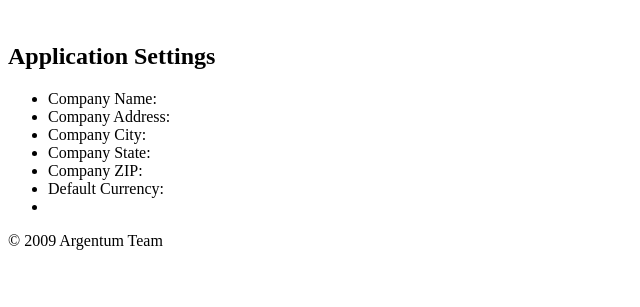
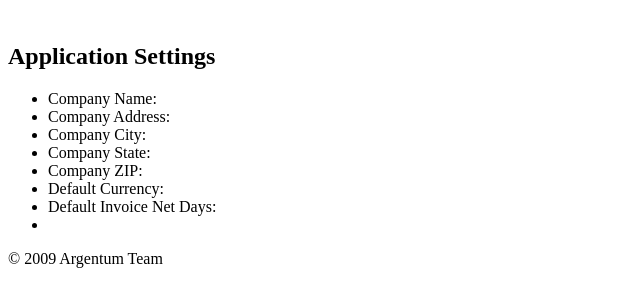
Before and after one commit to zombor/argentum-invoice, a PHP site: the page made by modules/argentum_core/views/admin/settings/application.php in a window 1280 px wide. Shown: the part 153-460 px from the top of the page, without its empty margins (0-640 px from the left). Run offline with PHP 8.4, Linux system fonts and the light colour scheme; the template is opened without the code that fills it: most values are stand-ins (such as "Sample title", 1, 10 or a date in 2020); data that the repository does not hold is empty; some libraries are stand-ins or nearby versions.

Commit message:
Fixing #218.

```diff
--- a/modules/argentum_core/views/admin/settings/application.php
+++ b/modules/argentum_core/views/admin/settings/application.php
@@ -10,6 +10,7 @@
 	<li><label for="company_state">Company State:</label> <?=form::input('company_state', $settings->company_state)?></li>
 	<li><label for="company_zip">Company ZIP:</label> <?=form::input('company_zip', $settings->company_zip)?></li>
 	<li><label for="default_currency">Default Currency:</label> <?=form::dropdown('default_currency', Auto_Modeler_ORM::factory('currency')->select_list('id', array('name', 'symbol')), $settings->default_currency, 'disabled="disabled"')?></li>
+	<li><label for="default_invoice_net_days">Default Invoice Net Days:</label> <?=form::input('default_invoice_net_days', $settings->default_invoice_net_days)?></li>
 	<li><?=form::submit('update', 'Update Settings')?></li>
 </ul>
 <?=form::close()?>
```
